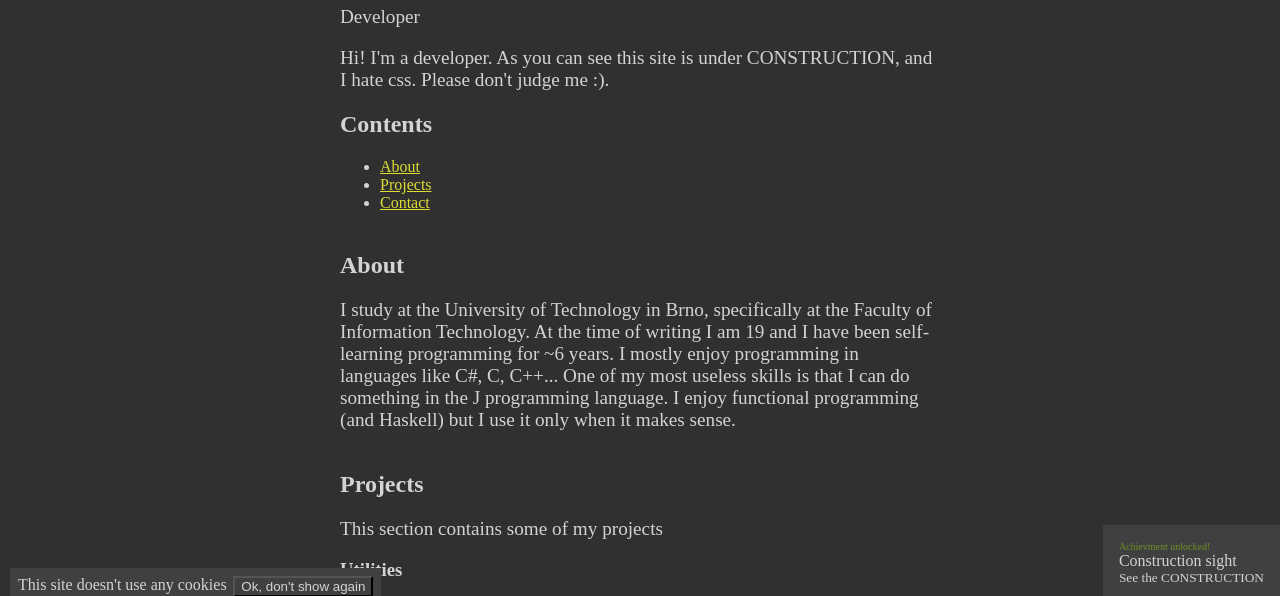
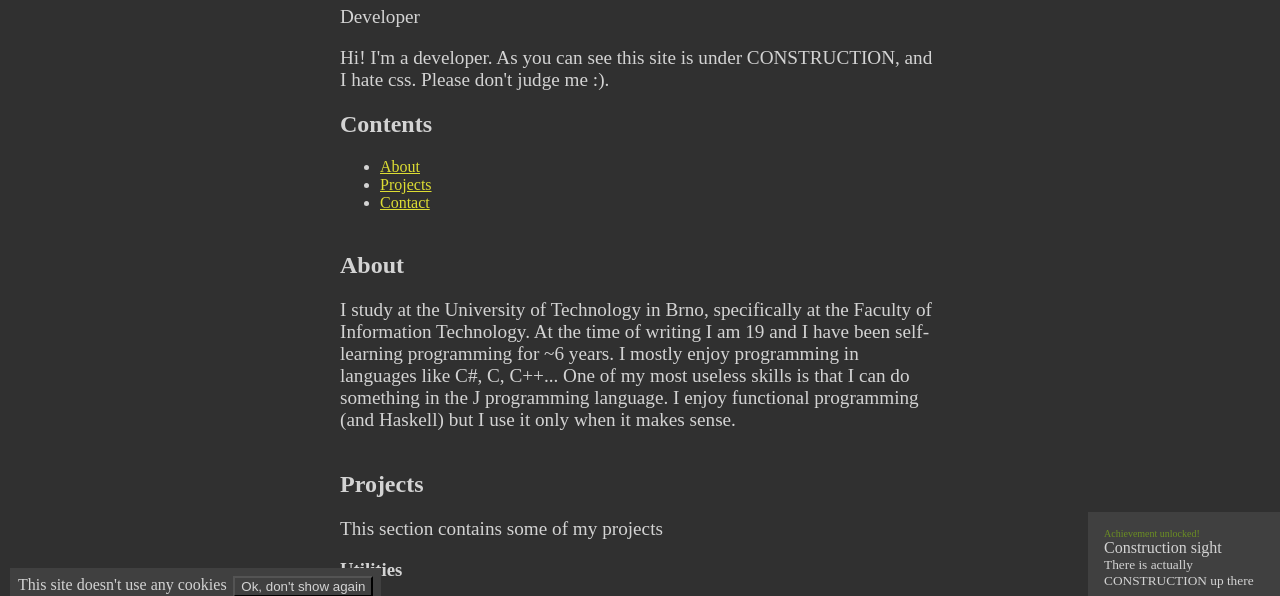
Before and after one commit to BonnyAD9/BonnyAD9.github.io, a plain HTML site: page index.html in a window 1280 px wide. Shown: the part 195-791 px from the top of the page. Drawn offline with Linux system fonts and the light colour scheme.

Commit message:
Add achievements

```diff
--- a/index.html
+++ b/index.html
@@ -91,12 +91,12 @@
             <button onclick="hideCookies()">Ok, don't show again</button>
         </div>
 
-        <div class="achievment">
-            <div class="achievmentUnlocked">
-                Achievment unlocked!
+        <div class="achievement">
+            <div class="achievementUnlocked">
+                Achievement unlocked!
             </div>
-            <div class="achievmentName">Achievment</div>
-            <div class="achievmentMsg">
+            <div class="achievementName">achievement</div>
+            <div class="achievementMsg">
                 Message
             </div>
         </div>
--- a/script.js
+++ b/script.js
@@ -6,6 +6,7 @@ document.querySelector(".cookies").style.bottom = "0";
 
 function hideCookies() {
     document.querySelector(".cookies").style.bottom = "-5em";
+    showAchievement("hidCook");
 }
 
 function goUp() {
@@ -16,7 +17,7 @@ function goUp() {
 
 window.onscroll = () => {
     if (window.scrollY == 0)
-        showAchievment("conSight");
+        showAchievement("conSight");
     if (window.scrollY > document.getElementById("title").offsetTop)
         document.querySelector(".goUp").style.bottom = "3em";
     else
@@ -25,7 +26,7 @@ window.onscroll = () => {
 
 let unlocked = { "lol": false };
 
-function showAchievment(type) {
+function showAchievement(type) {
     if (unlocked[type])
         return;
     let name = "Name";
@@ -35,26 +36,41 @@ function showAchievment(type) {
     {
         case "conSight":
             name = "Construction sight";
-            msg = "See the CONSTRUCTION";
+            msg = "There is actually CONSTRUCTION up there";
+            break;
+        case "hidCook":
+            name = "The cookie is a lie!";
+            msg = "There is no cookie, but I guess you already knew that.";
+            break;
+        case "allLinks":
+            name = "Click on everything!";
+            msg = "Click on every link in contents";
             break;
     }
 
-    document.querySelector(".achievmentName").innerHTML = name;
-    document.querySelector(".achievmentMsg").innerHTML = msg;
+    document.querySelector(".achievementName").innerHTML = name;
+    document.querySelector(".achievementMsg").innerHTML = msg;
 
-    document.querySelector(".achievment").style.bottom = "0";
+    document.querySelector(".achievement").style.bottom = "0";
 
-    setTimeout(() => document.querySelector(".achievment").style.bottom = "-5em", 3000);
+    setTimeout(() => document.querySelector(".achievement").style.bottom = "-7em", 3000);
 }
 
 // set smooth scrolling on links
 // this cannot be done trough the html style scroll-behaviour
 // because the initial scroll must be instant
+let n = 1;
+let allLinks = 0;
 let anchorSelector = 'a[href^="#"]';
 let anchorList = document.querySelectorAll(anchorSelector);
 anchorList.forEach(link => {
-    link.onclick = (e) => {
+    let v = n;
+    n <<= 1;
+    link.onclick = function (e) {
         e.preventDefault();
+        allLinks |= v;
+        if (allLinks == 7)
+            showAchievement("allLinks");
         let destination = document.querySelector(this.hash);
         destination.scrollIntoView({
             behavior: 'smooth'
--- a/style.css
+++ b/style.css
@@ -73,24 +73,25 @@ p {
     margin-left: 0.5em;
 }
 
-.achievment {
+.achievement {
     position: fixed;
-    bottom: -5em;
+    bottom: -7em;
     transition: 0.5s;
     right: 0px;
     background-color: #404040;
     min-width: 8em;
+    max-width: 10em;
     max-height: 5em;
     min-height: 3em;
     padding: 1em;
 }
 
-.achievment .achievmentMsg {
+.achievement .achievementMsg {
     font-size: smaller;
     margin: 0px;
 }
 
-.achievment .achievmentUnlocked {
+.achievement .achievementUnlocked {
     font-size: x-small;
     color: olivedrab;
 }
```
